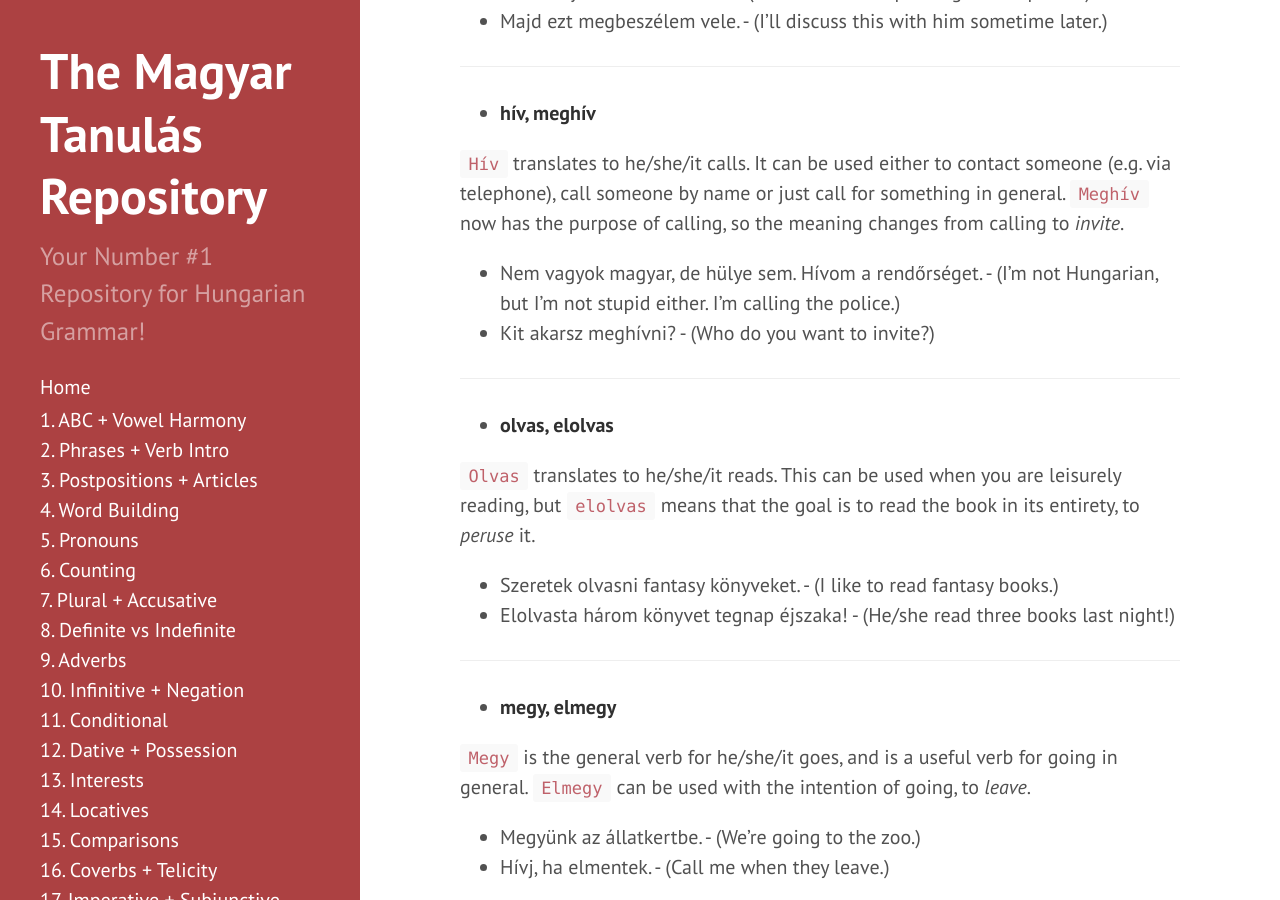
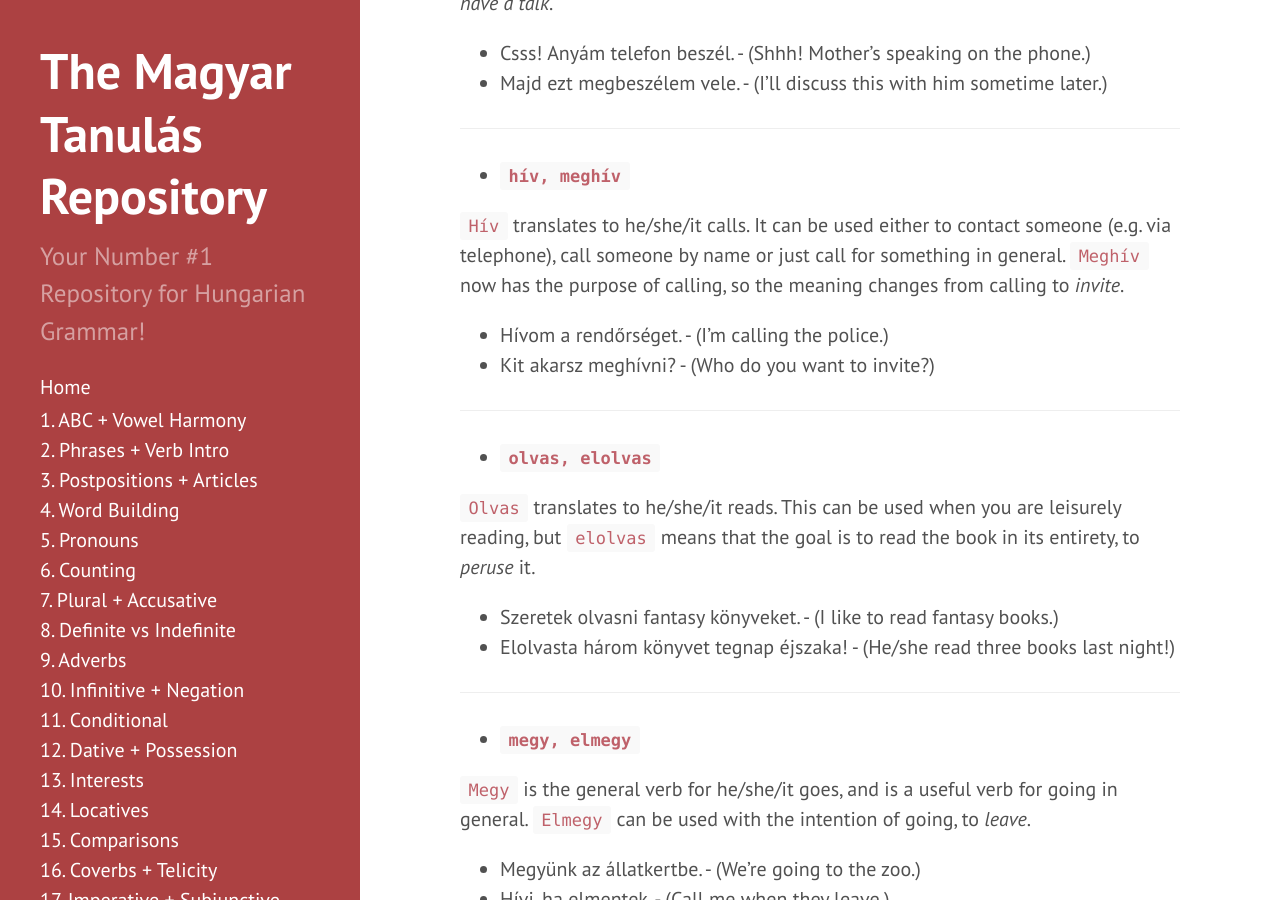
Before and after one commit to Magyartanulas/magyartanulas.github.io, a Jekyll site: the page built from coverbs_telicity.md, in a window 1280 px wide and 900 px high, scrolled down 3398 px. Built offline with Jekyll 4.4.1, drawn with Linux system fonts in a browser that asks for light colours; Markdown is read by kramdown in place of the engine named in the settings; some of the changed text lies outside the part shown.

Commit message:
Update coverbs_telicity.md

```diff
--- a/coverbs_telicity.md
+++ b/coverbs_telicity.md
@@ -4,6 +4,7 @@
 ---
 
 ## Coverbs
+---
 
 Coverbs are those things that add directionality or modify the meaning of the verb. Coverbs are so important that some of the verbs that use them change completely in meaning.
 
@@ -46,9 +47,8 @@
 
 <span class="spoiler">Rock beats scissors!</span>
 
+## Telicity
 ---
-
-## Telicity
 
 Telicity (lit. end or goal) is a property of a verb that indicates completion. If a verb is telic, it is goal-oriented.
 
@@ -61,7 +61,7 @@
 
 The same kind of deal applies in Hungarian, but to a whole lot more verbs. Typically either `meg-` or `el-` will represent telicity but there are exceptions, naturally. Here are some examples:
 
-* **eszik, megeszik**
+* **`eszik, megeszik`**
 
 `Eszik` translates to he/she/it eats. Because this isn't telic, this verb can be used when you are in the process of eating or idly eating. `Megeszik` is telic, so now the goal is on eating *all of it*, used when you finish a meal.
 
@@ -70,7 +70,7 @@
 
 ---
 
-* **lát, meglát**
+* **`lát, meglát`**
 
 `Lát` translates to he/she/it sees. It isn't telic, so this is used when you *happen* to see or notice something. One can intentionally `néz` something, but not for `lát`. So because of this, when `meg-` is added, it makes the verb *even more* spontaneous, to catch a glimpse or sight of something.
 
@@ -79,7 +79,7 @@
 
 ---
 
-* **beszél, megbeszél**
+* **`beszél, megbeszél`**
 
 `Beszél` translates to he/she/it speaks. Being not telic, this is used when you are speaking in general. `Megbeszél` makes the verb telic and is used when the goal is to speak, this changes the verb from speaks to discuss a topic until completion, *to have a talk*.
 
@@ -88,16 +88,16 @@
 
 ---
 
-* **hív, meghív**
+* **`hív, meghív`**
 
 `Hív` translates to he/she/it calls. It can be used either to contact someone (e.g. via telephone), call someone by name or just call for something in general. `Meghív` now has the purpose of calling, so the meaning changes from calling to *invite*.
 
-* Nem vagyok magyar, de hülye sem. Hívom a rendőrséget. - (I'm not Hungarian, but I'm not stupid either. I'm calling the police.)
+* Hívom a rendőrséget. - (I'm calling the police.)
 * Kit akarsz meghívni? - (Who do you want to invite?)
 
 ---
 
-* **olvas, elolvas**
+* **`olvas, elolvas`**
 
 `Olvas` translates to he/she/it reads. This can be used when you are leisurely reading, but `elolvas` means that the goal is to read the book in its entirety, to *peruse* it.
 
@@ -106,7 +106,7 @@
 
 ---
 
-* **megy, elmegy**
+* **`megy, elmegy`**
 
 `Megy` is the general verb for he/she/it goes, and is a useful verb for going in general. `Elmegy` can be used with the intention of going, to *leave*.
 
@@ -115,13 +115,12 @@
 
 ---
 
-* **mesél, elmesél**
+* **`mesél, elmesél`**
 
 `Mesél` is the verb for when he/she/it tells a story or recounts. Naturally, `elmesél` means that the goal is on telling the story in its entirety.
 
 * Nagypapa éppen mesél egy történet. - (Grandpa is telling a story.)
 * Ezek a vésetek egy történetet mesélnek el. - (These carvings tell a story.)
-
 
 `Challenge!`
 ![nyelvek](https://magyartanulas.github.io/public/üdv.png)
```
Also changed, not shown: other parts of coverbs_telicity.md (+6 -4 lines).
